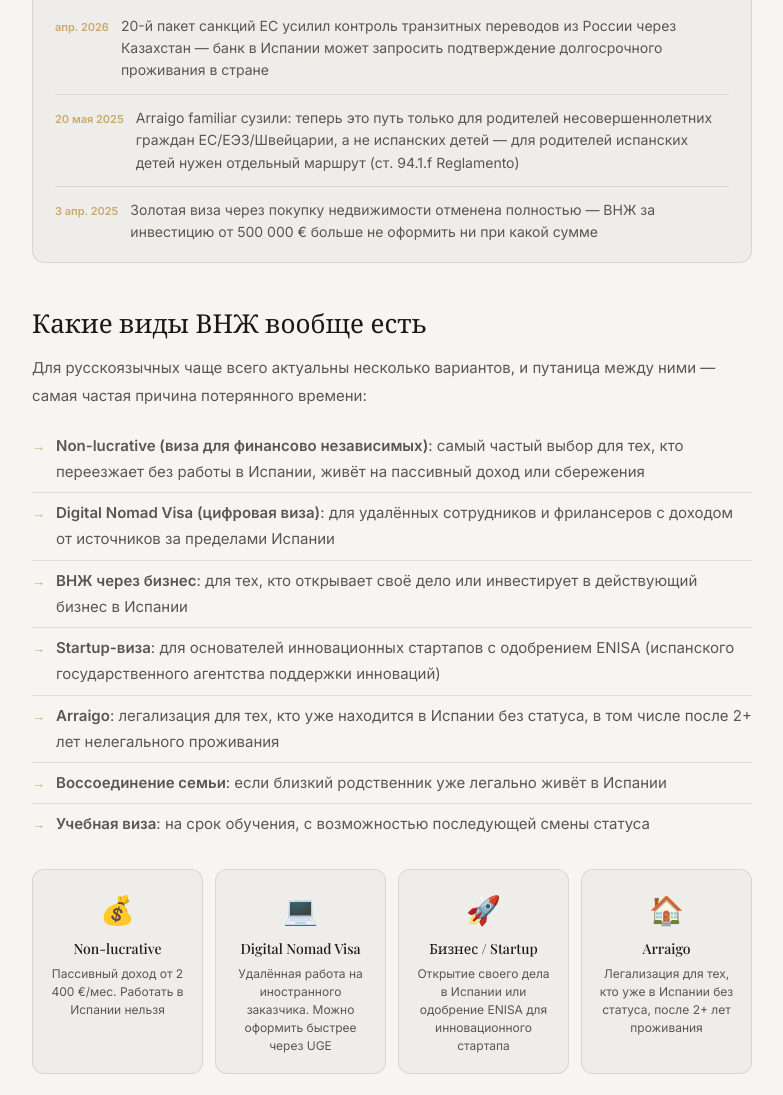
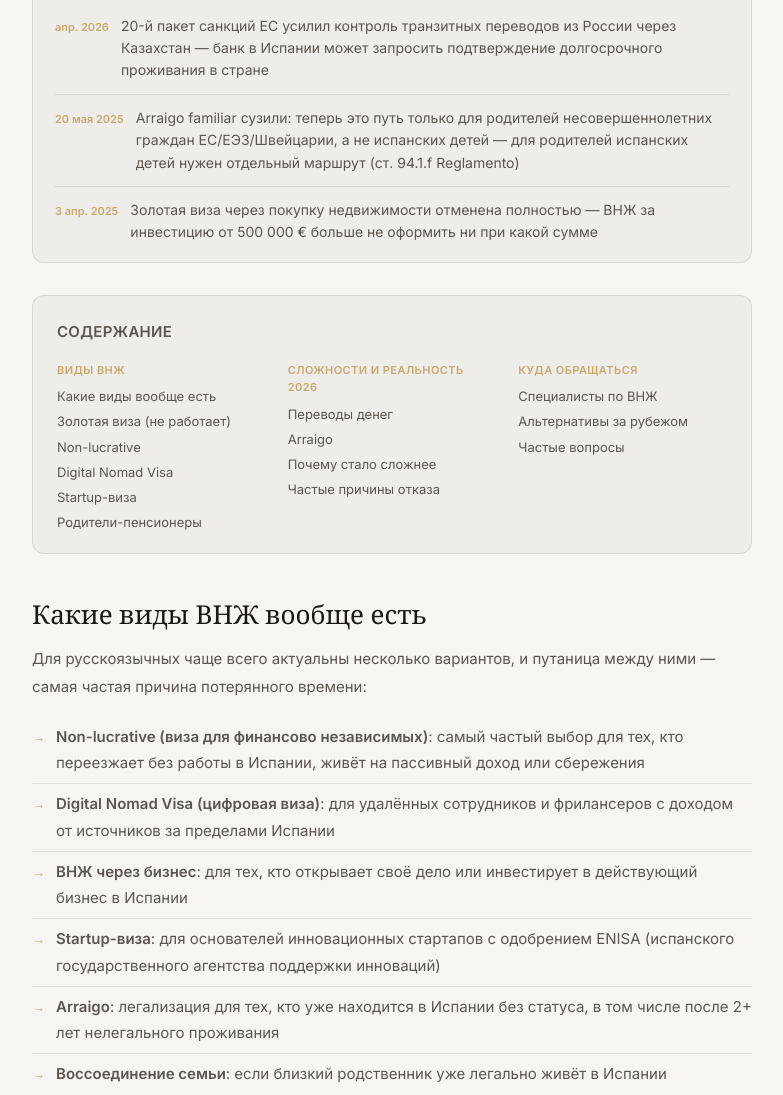
Before and after one commit to mariiagusevaes-fm/experty, a plain HTML site: page vnzh-v-ispanii.html in a window 1280 px wide. Shown: the part 700-1795 px from the top of the page, without its empty margins (248-1031 px from the left). Drawn offline with nearby package versions, Linux system fonts and the light colour scheme; a web font is replaced by a local one.

Commit message:
Add grouped table of contents to vnzh-v-ispanii.html
13 H2 sections across ~4300 words had no way to jump to a specific
topic. Added anchor ids to every H2 and a compact 3-column TOC right
after the change-log, grouped by meaning (Виды ВНЖ / Сложности и
реальность 2026 / Куда обращаться) rather than listed flat — includes
an explicit "Специалисты по ВНЖ" entry pointing at the existing
specialist-card section.

```diff
--- a/vnzh-v-ispanii.html
+++ b/vnzh-v-ispanii.html
@@ -96,7 +96,14 @@ a{color:inherit;text-decoration:none}
 .change-log-item:first-of-type{border-top:none}
 .change-log-date{font-size:11px;color:var(--gold);font-weight:600;white-space:nowrap;flex-shrink:0}
 .change-log-text{font-size:14px;color:var(--ink-mid);line-height:1.6}
-@media(max-width:600px){.change-log-item{flex-wrap:wrap;gap:2px 12px}}
+.toc-box{background:var(--bg-alt);border:1px solid var(--rule);border-radius:12px;padding:22px 24px;margin:0 0 32px}
+.toc-title{font-size:13px;font-weight:600;color:var(--ink);margin:0 0 16px;text-transform:uppercase;letter-spacing:.02em}
+.toc-grid{display:grid;grid-template-columns:repeat(3,1fr);gap:22px}
+.toc-group-label{font-size:11px;font-weight:700;color:var(--gold);text-transform:uppercase;letter-spacing:.04em;margin-bottom:8px}
+.toc-list{display:flex;flex-direction:column;gap:7px}
+.toc-list a{font-size:13px;color:var(--ink-mid);text-decoration:none;line-height:1.4}
+.toc-list a:hover{color:var(--gold)}
+@media(max-width:600px){.change-log-item{flex-wrap:wrap;gap:2px 12px}.toc-grid{grid-template-columns:1fr;gap:16px}}
 .specialist-card{background:var(--white);border:1px solid var(--rule);border-radius:14px;padding:28px;margin:32px 0;display:flex;gap:24px;align-items:flex-start}
 .specialist-card-photo{width:80px;height:80px;border-radius:50%;overflow:hidden;border:2px solid var(--gold);background:var(--bg-alt);flex-shrink:0}
 .specialist-card-photo img{width:100%;height:100%;object-fit:contain;object-position:center}
@@ -171,7 +178,41 @@ a{color:inherit;text-decoration:none}
       </div>
     </div>
 
-    <h2>Какие виды ВНЖ вообще есть</h2>
+    <div class="toc-box">
+      <p class="toc-title">Содержание</p>
+      <div class="toc-grid">
+        <div>
+          <div class="toc-group-label">Виды ВНЖ</div>
+          <div class="toc-list">
+            <a href="#vidy-vnzh">Какие виды вообще есть</a>
+            <a href="#zolotaya-viza">Золотая виза (не работает)</a>
+            <a href="#non-lucrative">Non-lucrative</a>
+            <a href="#digital-nomad">Digital Nomad Visa</a>
+            <a href="#startup-viza">Startup-виза</a>
+            <a href="#roditeli-pensionery">Родители-пенсионеры</a>
+          </div>
+        </div>
+        <div>
+          <div class="toc-group-label">Сложности и реальность 2026</div>
+          <div class="toc-list">
+            <a href="#perevod-deneg">Переводы денег</a>
+            <a href="#arraigo">Arraigo</a>
+            <a href="#pochemu-slozhnee">Почему стало сложнее</a>
+            <a href="#prichiny-otkaza">Частые причины отказа</a>
+          </div>
+        </div>
+        <div>
+          <div class="toc-group-label">Куда обращаться</div>
+          <div class="toc-list">
+            <a href="#yurist-vnzh">Специалисты по ВНЖ</a>
+            <a href="#alternativy">Альтернативы за рубежом</a>
+            <a href="#faq">Частые вопросы</a>
+          </div>
+        </div>
+      </div>
+    </div>
+
+    <h2 id="vidy-vnzh">Какие виды ВНЖ вообще есть</h2>
     <p>Для русскоязычных чаще всего актуальны несколько вариантов, и путаница между ними — самая частая причина потерянного времени:</p>
     <ul>
       <li><strong>Non-lucrative (виза для финансово независимых)</strong>: самый частый выбор для тех, кто переезжает без работы в Испании, живёт на пассивный доход или сбережения</li>
@@ -206,11 +247,11 @@ a{color:inherit;text-decoration:none}
     </div>
     <p>Каждый тип рассчитан на свою ситуацию, и выбор не всегда очевиден: например, Digital Nomad Visa требует именно дохода от источника за границей, а non-lucrative вообще запрещает работать — даже удалённо.</p>
 
-    <h2>Золотая виза больше не работает</h2>
+    <h2 id="zolotaya-viza">Золотая виза больше не работает</h2>
     <p>Многие до сих пор ищут вариант «купить ВНЖ через недвижимость»: но с <strong>3 апреля 2025 года</strong> эта программа полностью отменена. Раньше покупка недвижимости от 500 000 € без ипотеки давала право на резидентство; теперь такого пути просто нет ни при какой сумме инвестиции. Уже выданные по этой программе разрешения продолжают действовать по переходным правилам, но новых заявок программа больше не принимает. Одной из официальных причин отмены испанское правительство назвало именно жилищный кризис: тот самый дефицит и рост цен на аренду, о которых <a href="arenda-zhilya-v-ispanii" style="color:var(--gold);font-weight:600">мы писали отдельно</a>.</p>
     <p>Купить недвижимость в Испании по-прежнему можно, просто это больше не путь к резидентству, а отдельная тема сама по себе: для себя, для сдачи в аренду или как инвестиция. Если рассматриваете покупку именно в этом качестве: <a href="/realestate/buy/" style="color:var(--gold);font-weight:600">раздел о покупке недвижимости</a> на платформе, а с тем, как устроен сам рынок и на что обращать внимание ещё до сделки, поможет статья <a href="rynok-nedvizhimosti-v-ispanii" style="color:var(--gold);font-weight:600">«Как устроен рынок недвижимости в Испании»</a>.</p>
 
-    <h2>Non-lucrative: самый частый выбор, но не самый простой</h2>
+    <h2 id="non-lucrative">Non-lucrative: самый частый выбор, но не самый простой</h2>
     <p>В 2026 году нужно подтвердить доход от <strong>2 400 € в месяц</strong> (28 800 € в год) на основного заявителя, и ещё по 600 € в месяц на каждого члена семьи. Источник дохода может быть разным (пенсия, дивиденды, аренда недвижимости, сбережения), но он должен быть стабильным и документально подтверждённым.</p>
     <p>Важные ограничения, которые часто упускают из виду:</p>
     <ul>
@@ -241,7 +282,7 @@ a{color:inherit;text-decoration:none}
       <p><strong>Совет:</strong> закладывайте на весь процесс не меньше полугода и начинайте запись в консульство сразу, как только собраны хотя бы основные документы — именно очередь на подачу, а не рассмотрение, съедает больше всего времени.</p>
     </div>
 
-    <h2>Digital Nomad Visa (цифровая виза): не только «нельзя работать» — тут всё наоборот</h2>
+    <h2 id="digital-nomad">Digital Nomad Visa (цифровая виза): не только «нельзя работать» — тут всё наоборот</h2>
     <p>Если non-lucrative запрещает работать, то Digital Nomad Visa рассчитана именно на тех, кто работает: удалённо на компанию за пределами Испании или как фрилансер с иностранными клиентами. В 2026 году минимальный доход: <strong>2 849 € в месяц</strong> на основного заявителя (200% от SMI), плюс 916 € за первого члена семьи и 305 € за каждого следующего.</p>
     <p>Один момент здесь способен полностью изменить экономику переезда, и стоит знать его заранее, а не после подачи документов.</p>
 
@@ -252,7 +293,7 @@ a{color:inherit;text-decoration:none}
 
     <p><strong>Ещё один практичный момент:</strong> подать можно уже находясь в Испании, и это обычно быстрее. При подаче изнутри страны через <a href="https://sede.inclusion.gob.es/w/presentacion-solicitudes-autorizacion-residencia" target="_blank" rel="noopener" style="color:var(--gold);font-weight:600">электронный портал Unidad de Grandes Empresas (UGE-CE)</a> установленный законом срок рассмотрения: 20 рабочих дней; при положительном решении разрешение выдают на срок до 3 лет. Это заметно быстрее типичного ожидания через консульство для non-lucrativa, хотя конкретные сроки по-прежнему зависят от полноты документов и загрузки UGE на момент подачи.</p>
 
-    <h2>Startup-виза — для основателей стартапов</h2>
+    <h2 id="startup-viza">Startup-виза — для основателей стартапов</h2>
     <p>Отдельный, менее известный тип ВНЖ: для тех, кто запускает инновационный бизнес в Испании, а не просто открывает обычное ИП или SL. Ключевое условие: одобрение <strong><a href="https://www.enisa.es/servicios/certificacion/" target="_blank" rel="noopener" style="color:var(--gold);font-weight:600">ENISA</a></strong>, испанского государственного агентства поддержки инноваций, которое оценивает бизнес-план на предмет реальной инновационности. Дополнительно нужно:</p>
     <ul>
       <li>Быть не гражданином ЕС и реально участвовать в управлении проектом, а не быть номинальным соучредителем</li>
@@ -262,7 +303,7 @@ a{color:inherit;text-decoration:none}
     </ul>
     <p>Разрешение сразу выдаётся на <strong>3 года</strong>. Члены семьи (супруг(а), дети и в некоторых случаях родители) тоже могут получить соответствующее разрешение на проживание, если выполняют предусмотренные законом условия; это не происходит полностью автоматически для всех без исключения.</p>
 
-    <h2>ВНЖ для родителей-пенсионеров — два разных пути</h2>
+    <h2 id="roditeli-pensionery">ВНЖ для родителей-пенсионеров — два разных пути</h2>
     <p>Частая ситуация: у вас уже есть ВНЖ, и встаёт вопрос — можно ли перевезти родителей на пенсии? Здесь на практике путают два совершенно разных механизма, и разница между ними принципиальная.</p>
 
     <h3>Воссоединение семьи (reagrupación de ascendientes) — строже, чем кажется</h3>
@@ -281,7 +322,7 @@ a{color:inherit;text-decoration:none}
       <p><strong>Совет:</strong> если у вас самих ВНЖ меньше 5 лет: для родителей, скорее всего, реалистичен именно non-lucrativa на их собственное имя, а не формальное воссоединение семьи. Если же пенсии для этого не хватает, а вашему резидентству уже 5+ лет, тогда стоит смотреть в сторону reagrupación, с подтверждением иждивения заранее, а не в последний момент.</p>
     </div>
 
-    <h2>Сложности с переводом денег — разные в зависимости от страны</h2>
+    <h2 id="perevod-deneg">Сложности с переводом денег — разные в зависимости от страны</h2>
     <p>Помимо общих требований, у заявителей из постсоветских стран есть свой подводный камень — подтверждение источника средств. Но причина и степень сложности разные, и стоит понимать, какая именно касается вас:</p>
     <ul>
       <li><strong>Россия и Беларусь.</strong> Обе страны под санкциями ЕС, несколько крупных банков в обеих отключены от SWIFT. Испанские банки обязаны проверять происхождение денег и их связь с санкционными юрисдикциями, и с конца 2025 года стали заметно внимательнее к любым потокам из этих двух стран — даже там, где раньше вопросов не возникало. На практике это более долгая проверка переводов, дополнительные запросы документов и иногда отказ банка провести операцию без видимой причины</li>
@@ -290,7 +331,7 @@ a{color:inherit;text-decoration:none}
     </ul>
     <p>Это стоит закладывать в план заранее: держать часть средств, подтверждающих доход, уже в европейском банке или другой юрисдикции, и не рассчитывать, что перевод крупной суммы пройдёт быстро и без вопросов непосредственно перед подачей документов.</p>
 
-    <h2>Arraigo — если вы уже в Испании без статуса</h2>
+    <h2 id="arraigo">Arraigo — если вы уже в Испании без статуса</h2>
     <p>Если вы уже находитесь в Испании без действующего разрешения на проживание дольше 2 лет — для вас есть отдельный путь легализации, который не требует выезда из страны: arraigo. Многие не знают, что это не один вариант, а пять разных — и рассчитаны они на разные ситуации:</p>
     <ul>
       <li><strong>Arraigo social</strong>: базовый вариант: непрерывное пребывание реформа 2025 года сократила с 3 до 2 лет (отлучки, не больше 90 дней за этот период), требование трудового контракта отменили. Но «достаточно средств», слишком общая формулировка: по факту есть два разных маршрута с разным порогом дохода. Маршрут через семейные связи (супруг, партнёр, родители или дети уже легального резидента) требует подтвердить доход от 200% IPREM (~1200 €/мес на 2026 год). Маршрут через отчёт о социальной интеграции (informe de integración от автономного сообщества): доход от 100% IPREM (~600 €/мес)</li>
@@ -301,11 +342,11 @@ a{color:inherit;text-decoration:none}
     </ul>
     <p>Все разрешения по arraigo, в отличие от non-lucrativa, дают право работать. Выдаются на год (arraigo familiar — на 5 лет), с упрощёнными условиями для последующего продления.</p>
 
-    <h2>Почему в 2026 году сроки выросли, а получить ВНЖ стало сложнее</h2>
+    <h2 id="pochemu-slozhnee">Почему в 2026 году сроки выросли, а получить ВНЖ стало сложнее</h2>
     <p>С 1 апреля по 30 июня 2026 года в Испании прошла крупнейшая в её истории экстраординарная регуляризация мигрантов — по итогам подано <strong>больше 1 миллиона заявлений</strong>. Обрабатывает их специальное подразделение (UTEX), в котором задействовано всего около <strong>50 сотрудников</strong>. Эксперты и профсоюзы прямо говорят, что законный 3-месячный срок рассмотрения массово не соблюдается, а без усиления штата перегрузка может повториться и в 2027 году — из-за волны последующих продлений полученных статусов.</p>
     <p>Это заметно и за пределами самой регуляризации: по многочисленным сообщениям, миграционные офисы в целом стали медленнее и строже относиться ко всем заявлениям, включая обычные ВНЖ, и число отказов, по оценкам, тоже выросло. Официальной статистики именно по проценту отказов пока нет: это стоит воспринимать как отмечаемую многими тенденцию, а не как подтверждённую цифру. Но сама перегрузка системы задокументирована хорошо, и практический вывод из неё однозначный: закладывайте на процесс больше времени, чем год назад, и готовьте документы даже внимательнее обычного, сейчас не тот момент, чтобы полагаться на то, что мелкую неточность пропустят.</p>
 
-    <h2>Частые причины отказа</h2>
+    <h2 id="prichiny-otkaza">Частые причины отказа</h2>
     <ul>
       <li><strong>Неполный пакет документов</strong>: каждый тип ВНЖ требует свой строгий перечень, и нехватка одной справки означает возврат заявления</li>
       <li><strong>Ошибки в переводе и апостиле</strong>: документы из-за рубежа должны быть переведены присяжным переводчиком и заверены апостилем; неточная формулировка перевода — частое основание для отказа</li>
@@ -321,7 +362,7 @@ a{color:inherit;text-decoration:none}
       <p><strong>Совет:</strong> начинать стоит не с подачи документов, а с выбора правильного типа ВНЖ под вашу конкретную ситуацию — переезд с сохранением удалённой работы, жизнь на пассивный доход и открытие бизнеса в Испании требуют совершенно разных виз, и смена типа задним числом почти всегда означает начинать заново.</p>
     </div>
 
-    <h2>Юрист по ВНЖ на русском — где найти</h2>
+    <h2 id="yurist-vnzh">Юрист по ВНЖ на русском — где найти</h2>
     <p>На платформе Experty.es работают проверенные специалисты, которые помогают с документами и ВНЖ:</p>
 
     <div class="specialist-card">
@@ -374,7 +415,7 @@ a{color:inherit;text-decoration:none}
 
     <p style="margin-top:-8px;font-size:14px;color:var(--ink-mid)">Планируете остаться в Испании надолго? Через 10 лет резиденции встаёт вопрос о гражданстве: смотрите статью <a href="grazhdanstvo-v-ispanii" style="color:var(--gold);font-weight:600">«Гражданство Испании: как получить и надо ли отказываться от своего»</a>, включая то, что происходит с российским, белорусским, казахстанским и украинским гражданством на практике.</p>
 
-    <h2>Если ВНЖ Испании не вариант — альтернативы в других странах</h2>
+    <h2 id="alternativy">Если ВНЖ Испании не вариант — альтернативы в других странах</h2>
     <p>Если Испания по какой-то причине не подходит (не хватает оснований, слишком долгое ожидание, нужен другой набор условий) — ВНЖ можно оформить и в другой стране. Это уже не про Испанию, а отдельная специализация:</p>
 
     <div class="specialist-card">
@@ -389,7 +430,7 @@ a{color:inherit;text-decoration:none}
       </div>
     </div>
 
-    <h2>Частые вопросы</h2>
+    <h2 id="faq">Частые вопросы</h2>
     <div class="faq-block">
       <div class="faq-item">
         <button class="faq-q" onclick="toggleFaq(this)"><span class="faq-question">Какой ВНЖ выбрать, если я не планирую работать в Испании?</span><span class="faq-icon">+</span></button>
```
